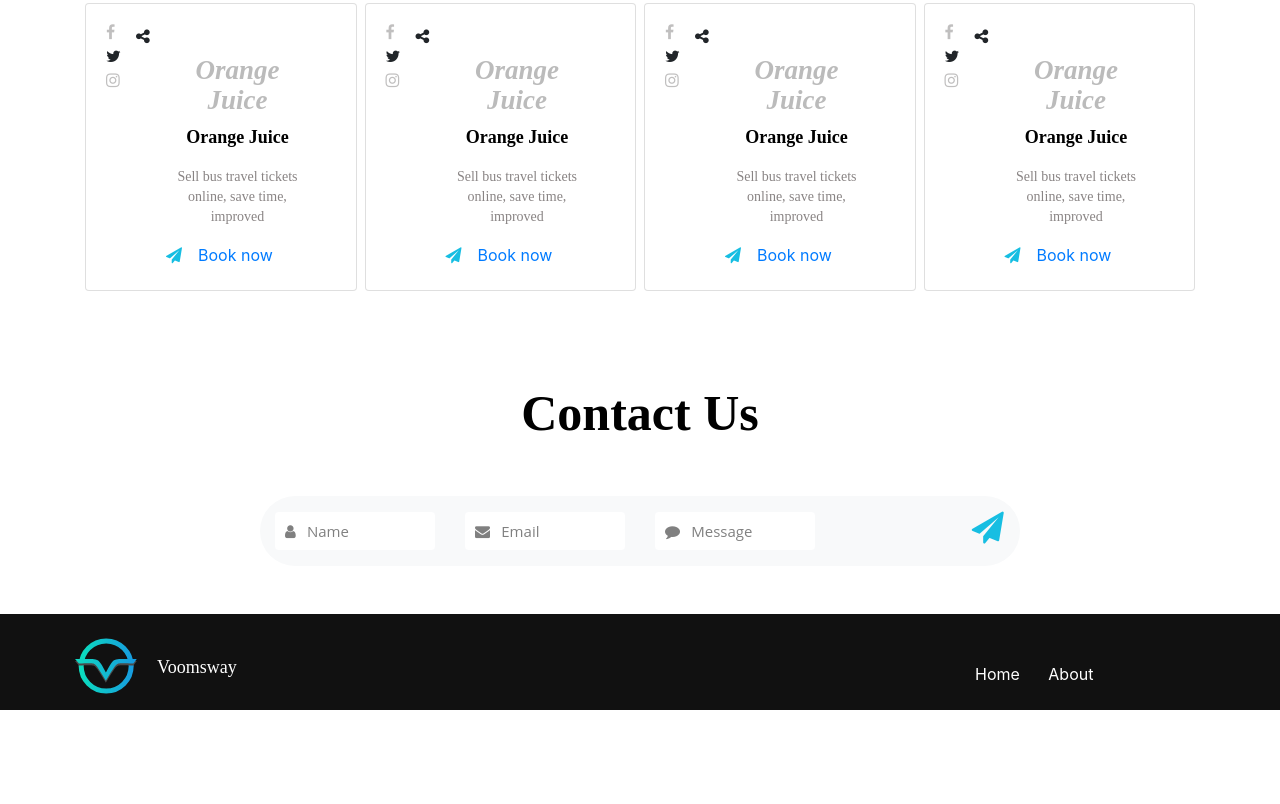
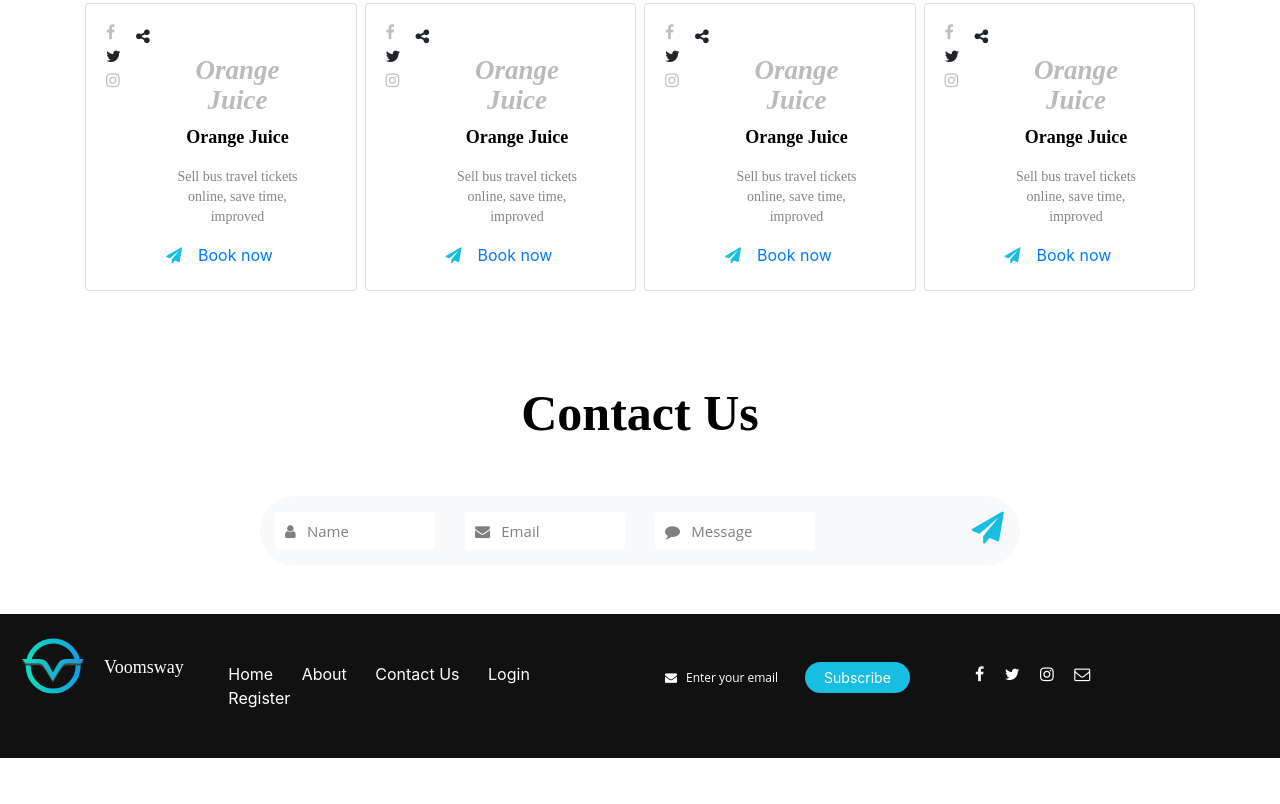
Before and after one commit to ekaruztech/vooms_UI, a plain HTML site: page index.html in a window 1280 px wide. Shown: the part 858-1662 px from the top of the page. Drawn offline with nearby package versions, Linux system fonts and the light colour scheme.

Commit message:
homepage

```diff
--- a/css/style.scss
+++ b/css/style.scss
@@ -159,6 +159,10 @@ input {
         text-decoration: none;
         }
     }
+
+    .fa{
+        color: white !important;
+    }
 }
 .position-absolute2{
     position: absolute;
@@ -170,3 +174,24 @@ input {
         height: 450px;
     }
 }
+
+.contact-form1{
+    input {
+        padding:10px;
+          font-family: FontAwesome, "Open Sans", Verdana, sans-serif;
+          font-style: normal;
+          font-weight: normal;
+          font-size: 12px !important;
+          text-decoration: inherit;
+          background-color: #111111;
+          &::placeholder{
+              color: white !important ;
+              font-size: 12px;
+          }
+      }
+      .btn-sm{
+          background-color: #17bee2;
+          color: white;
+          border-radius: 30px;
+      }
+}
--- a/index.html
+++ b/index.html
@@ -245,12 +245,35 @@
                 <img src="images/bottom.png" class="Image_left d-none d-md-block"/>
             </div>
     <div class="row mt-5">
-        <div class="col-lg-3 col-sm-12 mt-4 mb-3 text-center">
+        <div class="col-lg-2 col-sm-12 mt-4 mb-5 text-center">
             <img src="images/logo.svg"/>
         </div>
-        <div class="col-lg-3 col-sm-12 mt-5 mb-3 ml-auto footer-links">
+        <div class="col-lg-4 col-sm-12 mt-5 mb-5 footer-links">
             <a href="#" class="mr-4">Home</a>
             <a href="#" class="mr-4">About</a>
+            <a href="#" class="mr-4">Contact Us</a>
+            <a href="#" class="mr-4">Login</a>
+            <a href="#" class="mr-4">Register</a>
+        </div>
+        <div class="col-lg-3 col-sm-12 mt-5 mb-5">
+                <form>
+                        <div class="form-row contact-form1">
+                          <div class="col">
+                            <input type="text" class="form-control w-100 border-top-0 border-right-0 border-left-0 border-bottom-0" placeholder="&#xf0e0; &nbsp; Enter your email">
+                          </div>
+                          <div class="col">
+                            <a href="#"class="btn btn-sm w-75">Subscribe</a>
+                          </div>
+                          <!-- Grid column -->
+                        </div>
+                        <!-- Grd row -->
+                      </form>
+        </div>
+        <div class="col-lg-3 col-sm-12 mt-5 mb-5">
+            <a href="#"><i class="fa fa-facebook mr-3"></i></a>
+            <a href="#"><i class="fa fa-twitter mr-3"></i></a>
+            <a href="#"><i class="fa fa-instagram mr-3"></i></a>
+            <a href="#"><i class="fa fa-envelope-o mr-3"></i></a>
         </div>
     </div>
 </section>
```
Also changed, not shown: css/style.css, 1 other file.
